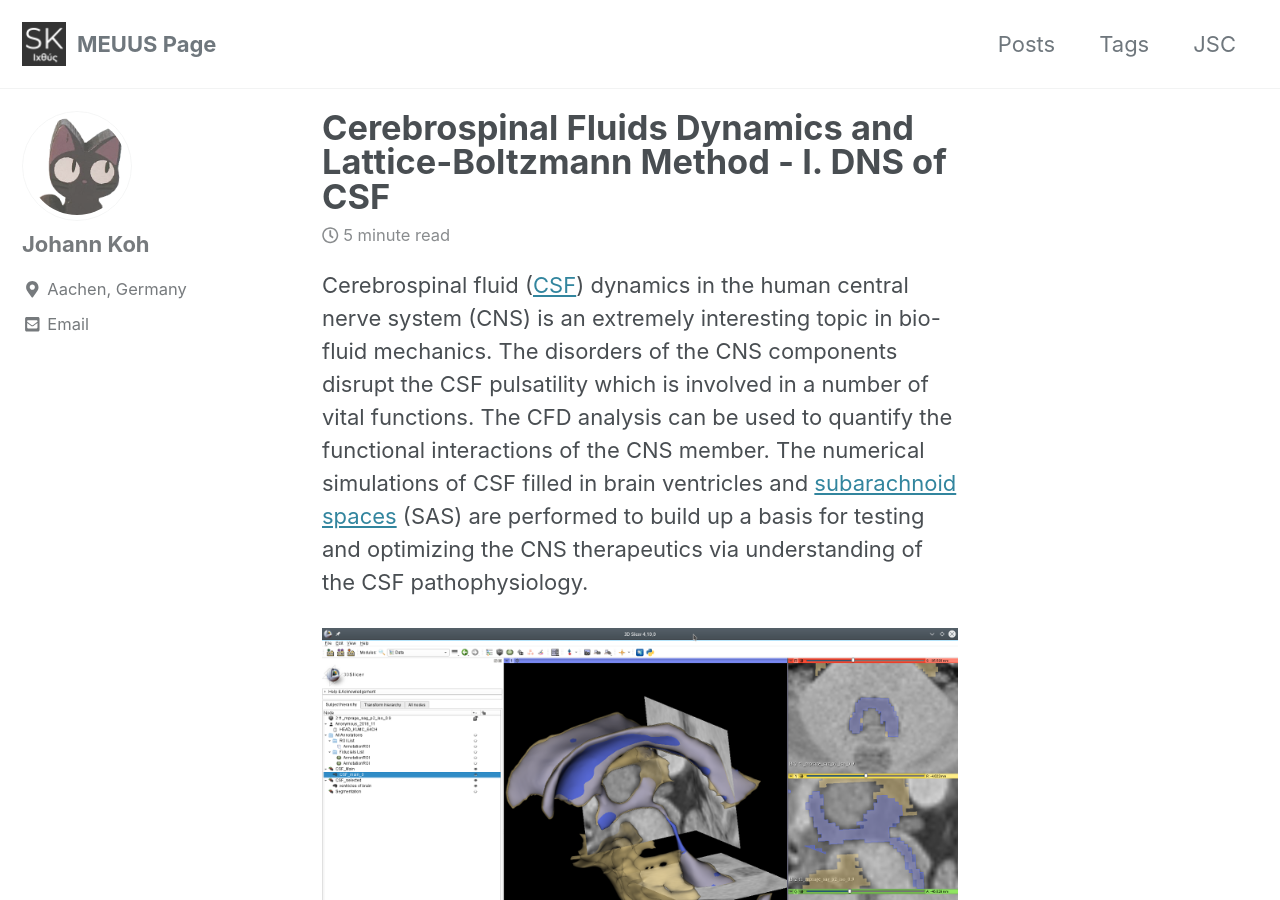
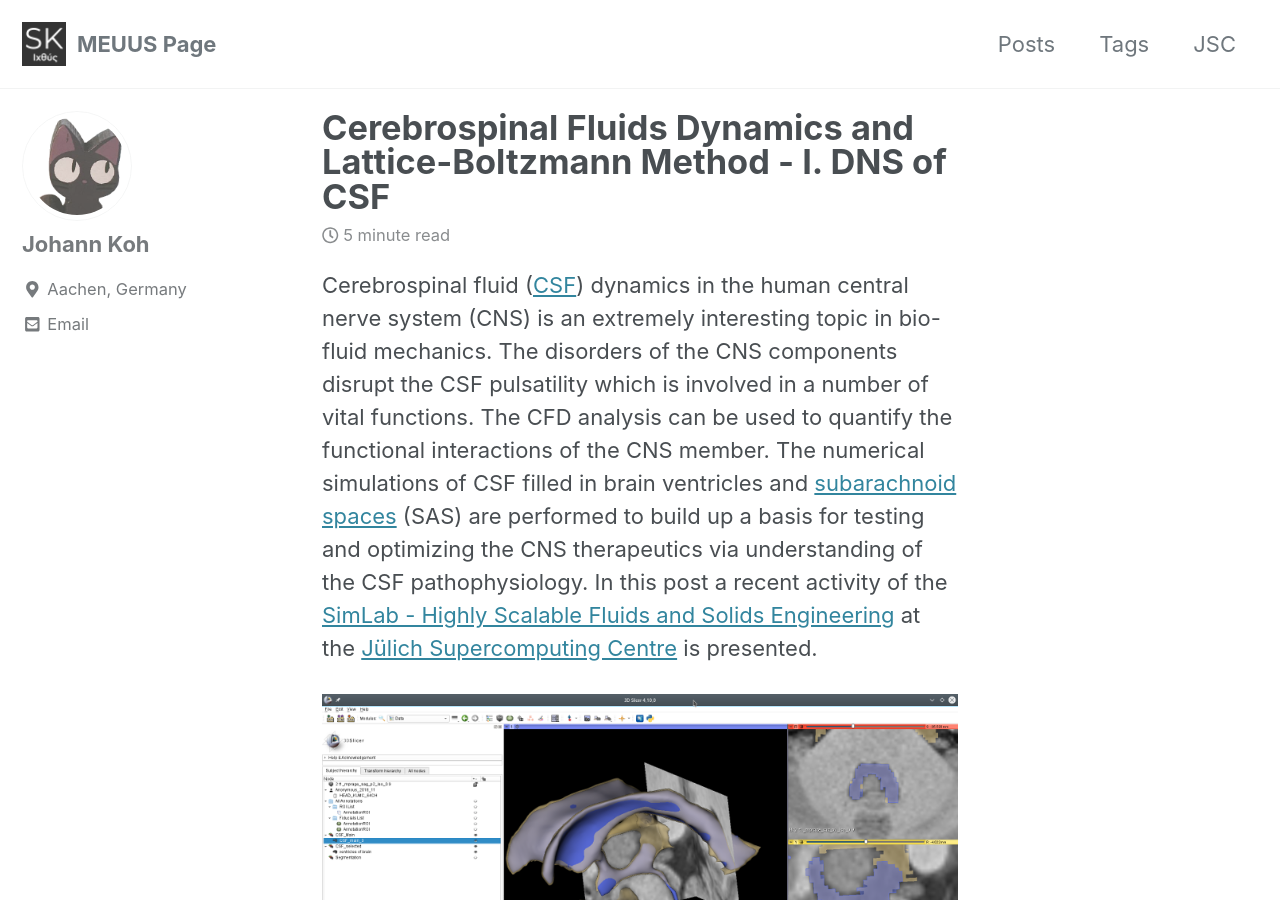
Before and after one commit to meuus/meuus.github.io, a Jekyll site: the page built from _posts/2019-04-16-csf-1.md, in a window 1280 px wide and 900 px high. Built offline with Jekyll 4.4.1, drawn with Linux system fonts in a browser that asks for light colours; cached includes are drawn as plain includes; formulas are drawn with MathJax 3.

Commit message:
modified:   _posts/2019-04-16-csf-1.md

```diff
--- a/_posts/2019-04-16-csf-1.md
+++ b/_posts/2019-04-16-csf-1.md
@@ -14,7 +14,9 @@ be used to quantify the functional interactions of the CNS member. The
 numerical simulations of CSF filled in brain ventricles and
 [subarachnoid spaces][saswiki] (SAS) are performed to build up a basis for
 testing and optimizing the CNS therapeutics via understanding of the
-CSF pathophysiology.
+CSF pathophysiology. In this post a recent activity of the
+[SimLab - Highly Scalable Fluids and Solids Engineering](https://www.jara.org/de/forschung/center-for-simulation-and-data-sciences/simulation-laboratories/highly-scalable-fluids-and-solids-engineering "SLFSE at JSC")
+at the [J&uuml;lich Supercomputing Centre][jsc-link] is presented.
 
 ![](/assets/images/2019-04-16-fig-2.png "3D-Slicer segments of human brain ventricles")
 
@@ -144,7 +146,7 @@ achieved by coarser meshes.
 
 
 
-
+[jsc-link]: http://www.fz-juelich.de/ias/jsc/EN/Home/home_node.html "Jülich Supercomputing Centre"
 [csfwiki]: https://en.wikipedia.org/wiki/Cerebrospinal_fluid "Cerebrospinal Fluids"
 [saswiki]: https://en.wikipedia.org/wiki/Meninges "Subarachnoid Spaces"
 
```
